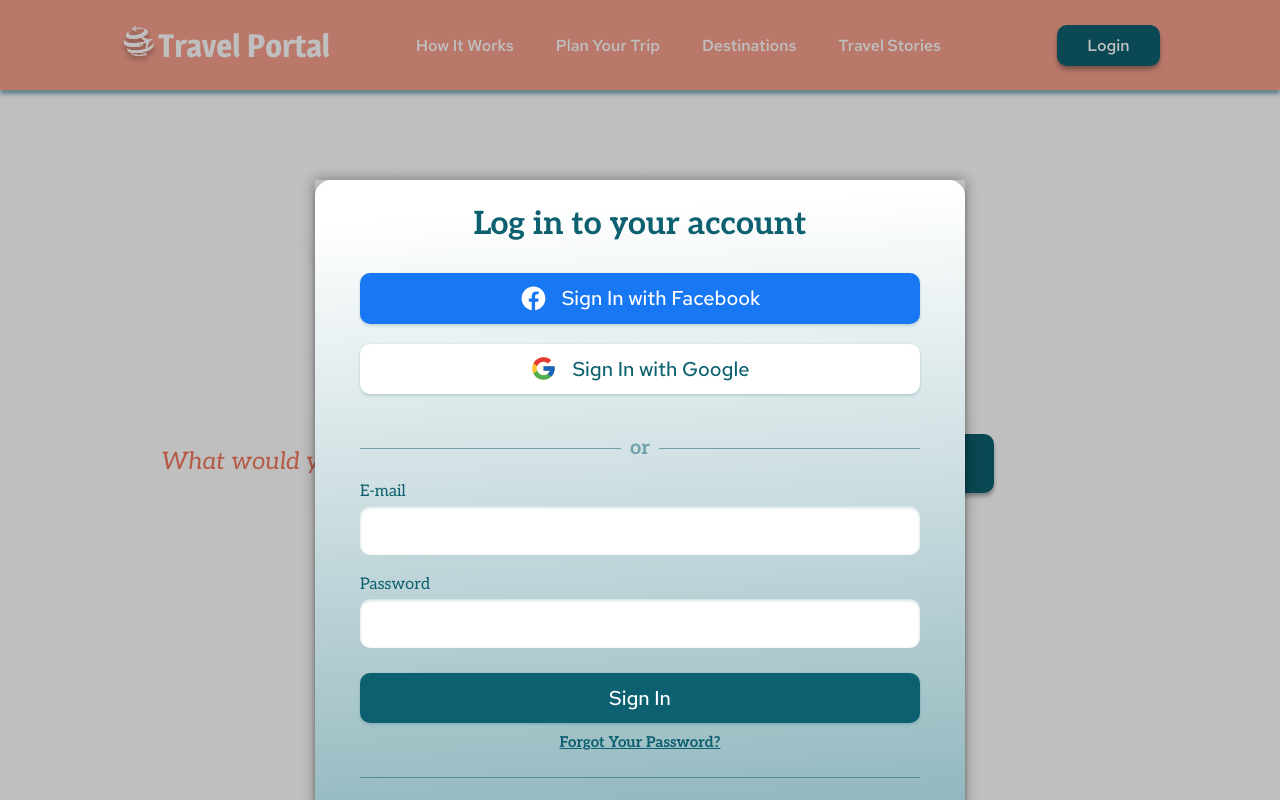
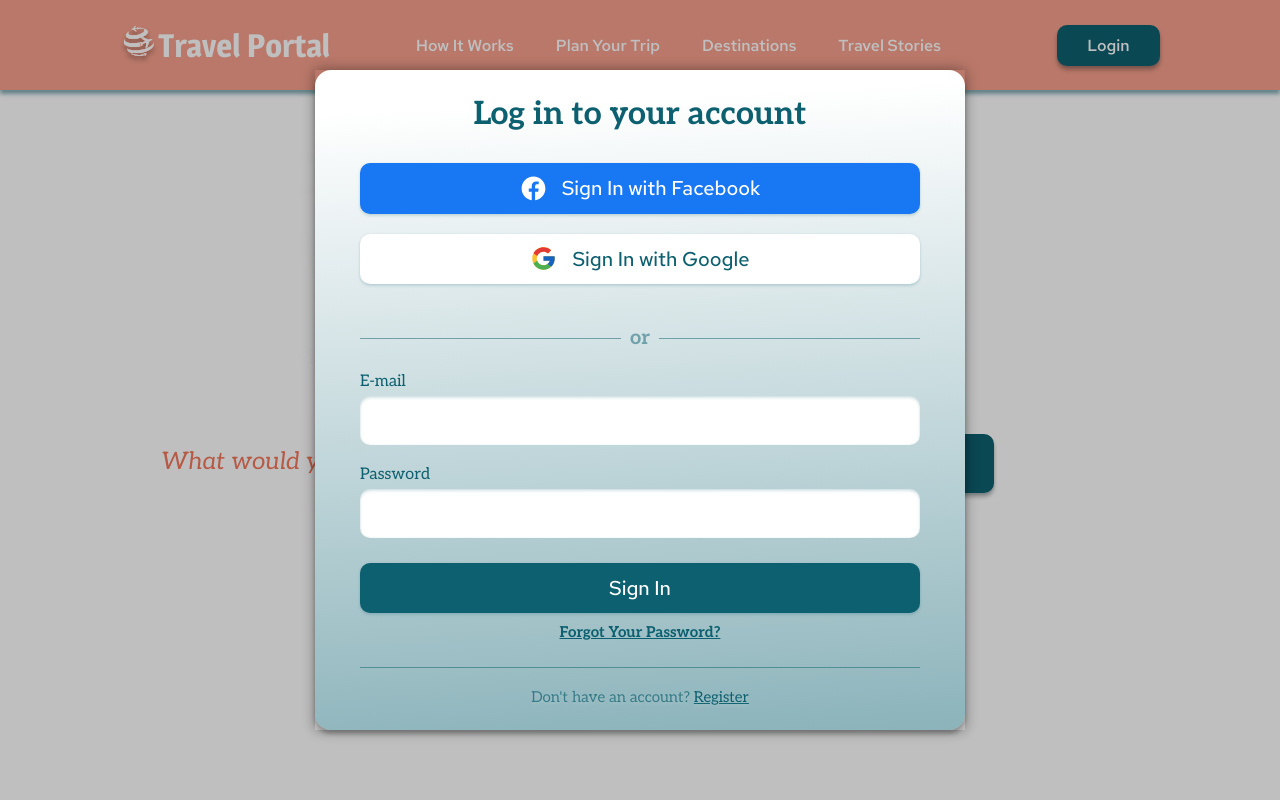
Before and after one commit to IlyaHancharuk/Travel, a plain HTML site: page travel/index.html in a window 1280 px wide. Both pictures are taken after a click on the button "Login". Drawn offline with Linux system fonts and the light colour scheme; files whose address does not match are found by name; a web font is replaced by a local one.

Commit message:
fix: change pop-up's position

```diff
--- a/travel/script.js
+++ b/travel/script.js
@@ -63,7 +63,7 @@ let input_pass_reg = document.querySelector('.pass-reg')
 
 
 function openPopUp() {
-    modal_body.style.top = '22.5%'
+    modal_body.style.top = '0'
     modal.style.display = 'flex'
     body.classList.toggle('no-scroll-page')
 }
--- a/travel/style.css
+++ b/travel/style.css
@@ -277,6 +277,8 @@ figcaption {
     margin-bottom: 46px;
 }
 
+/* -------------------------------------slider----------------------------------------------------------------- */
+
 .slider {
     position: relative;
     width: 100%;
@@ -439,6 +441,7 @@ ul.social{
 .modal {
     background-color: rgba(0, 0, 0, 25%);
     display: none;
+    align-items: center;
     justify-content: center;
     position: fixed;
     z-index: 100;
@@ -461,8 +464,8 @@ ul.social{
 .modal .modal-wrapper, .modal .modal-wrapper-reg {
     max-width: 650px;
     z-index: 100;
-    position: absolute;
-    top: 22.5%;
+    position: relative;
+    top: 0;
     text-align: left;
     box-shadow: 0px 0px 13px 0px rgba(0,0,0,0.4);
 }
@@ -475,7 +478,7 @@ ul.social{
 
 .modal-body-reg {
     display: none;
-    top: 22.5%;
+    top: 0;
     height: 436px;
 }
 
```
